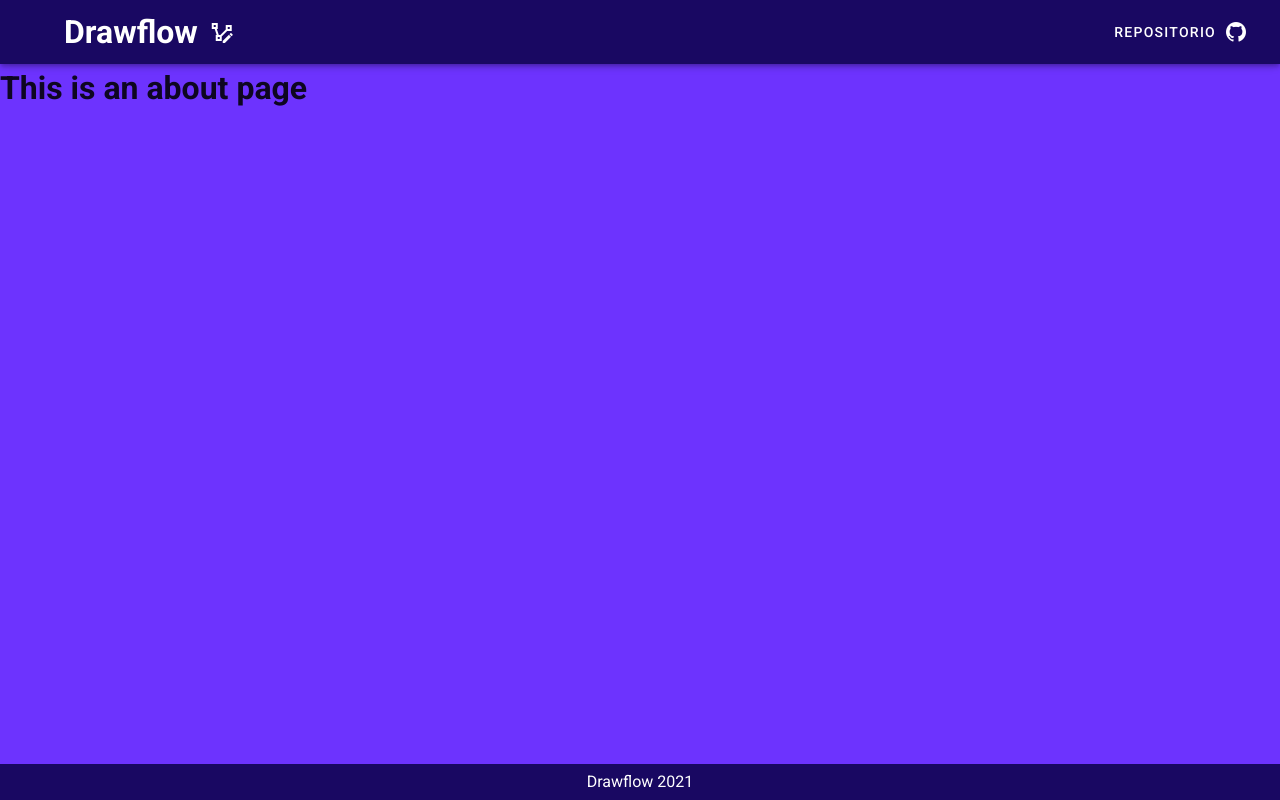
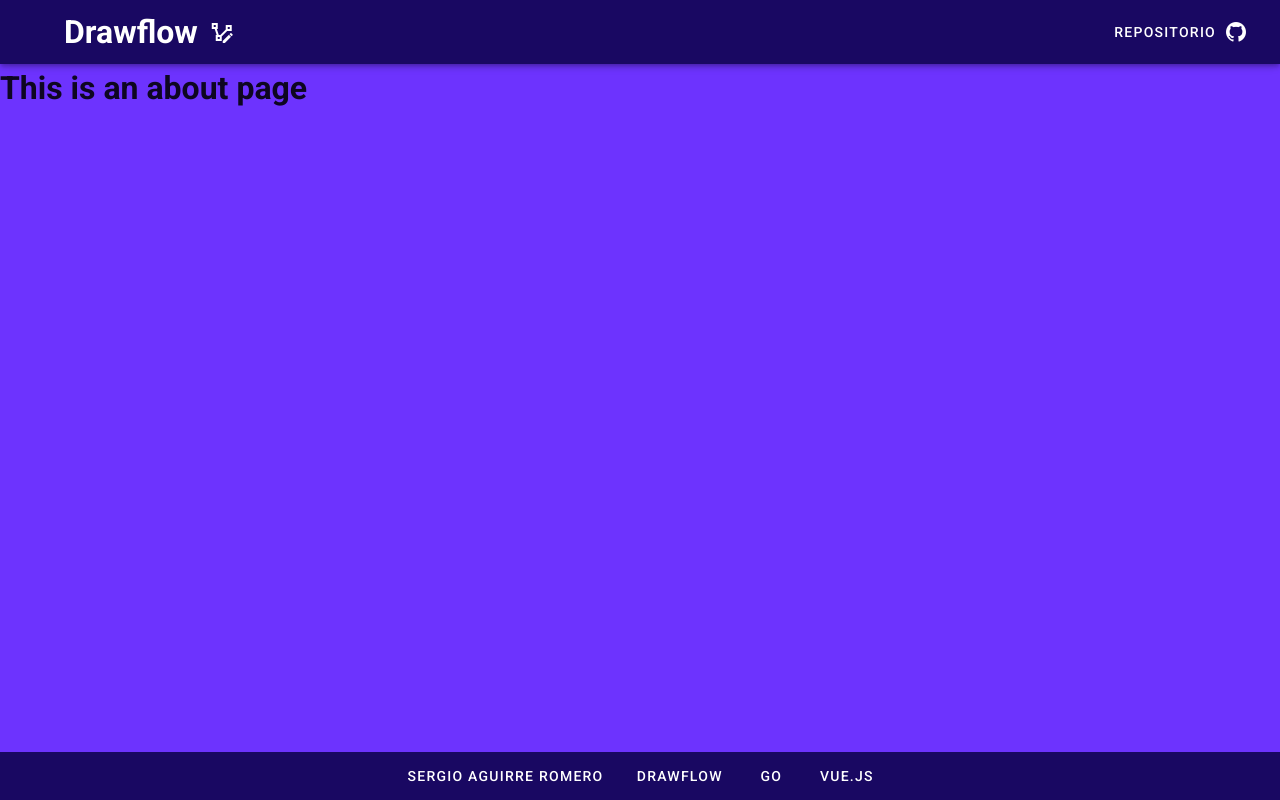
Before and after one commit to saguirrerdev/draw-flow, a Vue app: page /about in a window 1280 px wide. Built offline with nearby package versions, Linux system fonts and the light colour scheme.

Commit message:
SE agrego en el footer etiquetas de las tecnologias usadas

```diff
--- a/src/App.vue
+++ b/src/App.vue
@@ -26,7 +26,7 @@
       <v-spacer></v-spacer>
 
       <v-btn
-        href="https://github.com/zebek95/draw-flow"
+        href="https://github.com/zebek95/drawflow-api"
         target="_blank"
         text
       >
@@ -49,7 +49,10 @@
       class="d-flex justify-center"
       color="rgb(25, 8, 98)"
     >
-      Drawflow 2021
+    <v-btn text href="https://github.com/zebek95" target="_blank">Sergio Aguirre Romero</v-btn>
+    <v-btn text href="https://github.com/jerosoler/Drawflow" target="_blank">Drawflow</v-btn>
+    <v-btn text href="https://golang.org/" target="_blank">Go</v-btn>
+    <v-btn text href="https://vuejs.org/" target="_blank">Vue.js</v-btn>
     </v-footer>
   </v-app>
 </template>
@@ -87,3 +90,9 @@ export default {
   }
 };
 </script>
+
+<style scoped>
+  .v-application a {
+    color: white ;
+  }
+</style>
```
